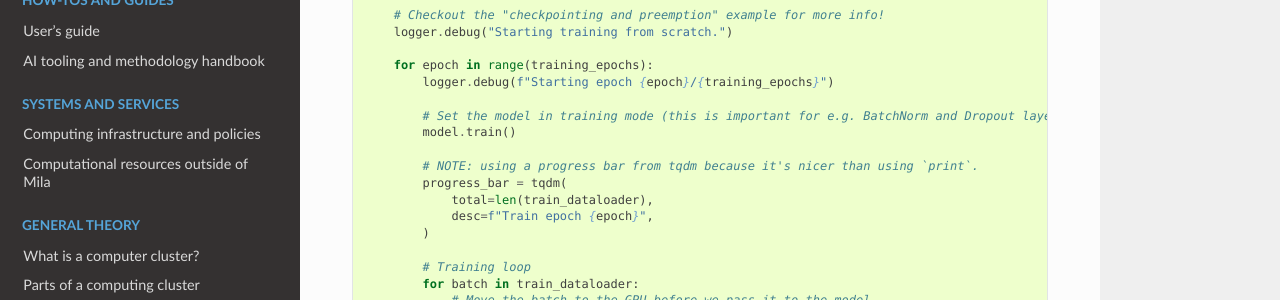
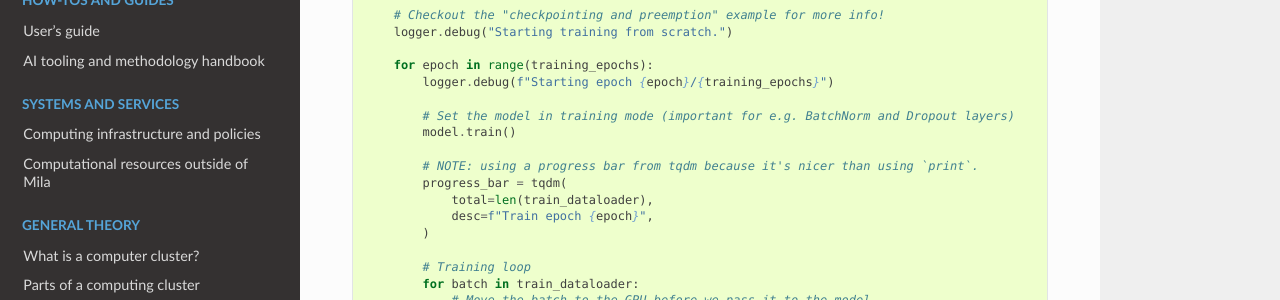
Before and after one commit to mila-iqia/mila-docs, a Sphinx documentation site: the page built from docs/Minimal_examples.rst, in a window 1280 px wide and 900 px high, scrolled down 2499 px. Shown: the part 151-451 px from the top of the window. Built offline with Sphinx 7.4.7 and the Read the Docs theme 2.0.0, drawn with Linux system fonts in a browser that asks for light colours; some of the changed lines change nothing that is shown.

Commit message:
Apply suggestions from code review
Co-authored-by: satyaog <satyaog@gmail.com>

```diff
--- a/docs/conf.py
+++ b/docs/conf.py
@@ -92,7 +92,6 @@
 html_extra_path = ['CNAME']
 
 
-
 # Generate the diffs that are shown in the examples.
 file_dir = Path(__file__).parent / "examples/generate_diffs.sh"
 try:
--- a/docs/examples/distributed/001_single_gpu/README.rst
+++ b/docs/examples/distributed/001_single_gpu/README.rst
@@ -7,7 +7,7 @@
 
 * :ref:`pytorch_setup`
 
-The full source code for this example is available on `the mila-docs GitHub repository. <https://github.com/lebrice/mila-docs/tree/pytorch_distributed_training_examples/docs/examples/distributed/001_single_gpu>`_
+The full source code for this example is available on `the mila-docs GitHub repository. <https://github.com/mila-iqia/mila-docs/tree/master/docs/examples/distributed/001_single_gpu>`_
 
 **job.sh**
 
--- a/docs/examples/distributed/001_single_gpu/main.py
+++ b/docs/examples/distributed/001_single_gpu/main.py
@@ -66,7 +66,7 @@
     for epoch in range(training_epochs):
         logger.debug(f"Starting epoch {epoch}/{training_epochs}")
 
-        # Set the model in training mode (this is important for e.g. BatchNorm and Dropout layers)
+        # Set the model in training mode (important for e.g. BatchNorm and Dropout layers)
         model.train()
 
         # NOTE: using a progress bar from tqdm because it's nicer than using `print`.
--- a/docs/examples/distributed/002_multi_gpu/README.rst
+++ b/docs/examples/distributed/002_multi_gpu/README.rst
@@ -12,7 +12,7 @@
 * `<https://sebarnold.net/dist_blog/>`_
 * `<https://lambdalabs.com/blog/multi-node-pytorch-distributed-training-guide>`_
 
-Click here to see `the code for this example <https://github.com/lebrice/mila-docs/tree/pytorch_distributed_training_examples/docs/examples/distributed/002_multi_gpu>`_
+Click here to see `the code for this example <https://github.com/mila-iqia/mila-docs/tree/pytorch_distributed_training_examples/docs/examples/distributed/002_multi_gpu>`_
 
 **Job.sh**
 
--- a/docs/examples/distributed/003_multi_node/README.rst
+++ b/docs/examples/distributed/003_multi_node/README.rst
@@ -13,7 +13,7 @@
 * `https://lambdalabs.com/blog/multi-node-pytorch-distributed-training-guide`
 
 
-Click here to see `the source code for this example <https://github.com/lebrice/mila-docs/tree/pytorch_distributed_training_examples/docs/examples/distributed/003_multi_node>`_
+Click here to see `the source code for this example <https://github.com/mila-iqia/mila-docs/tree/master/docs/examples/distributed/003_multi_node>`_
 
 **Job.sh**
 
--- a/docs/examples/frameworks/README.rst
+++ b/docs/examples/frameworks/README.rst
@@ -3,5 +3,4 @@
 *******************
 
 
-
 .. include:: /examples/frameworks/pytorch_setup/README.rst
```
Also changed, not shown: 2 other files.
